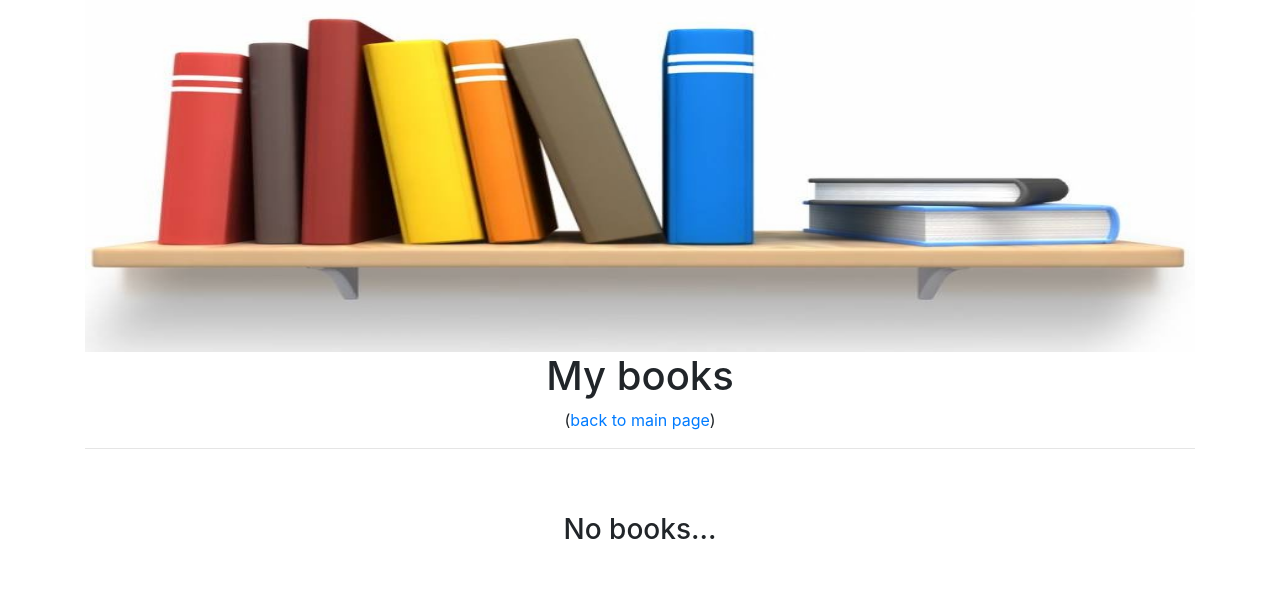
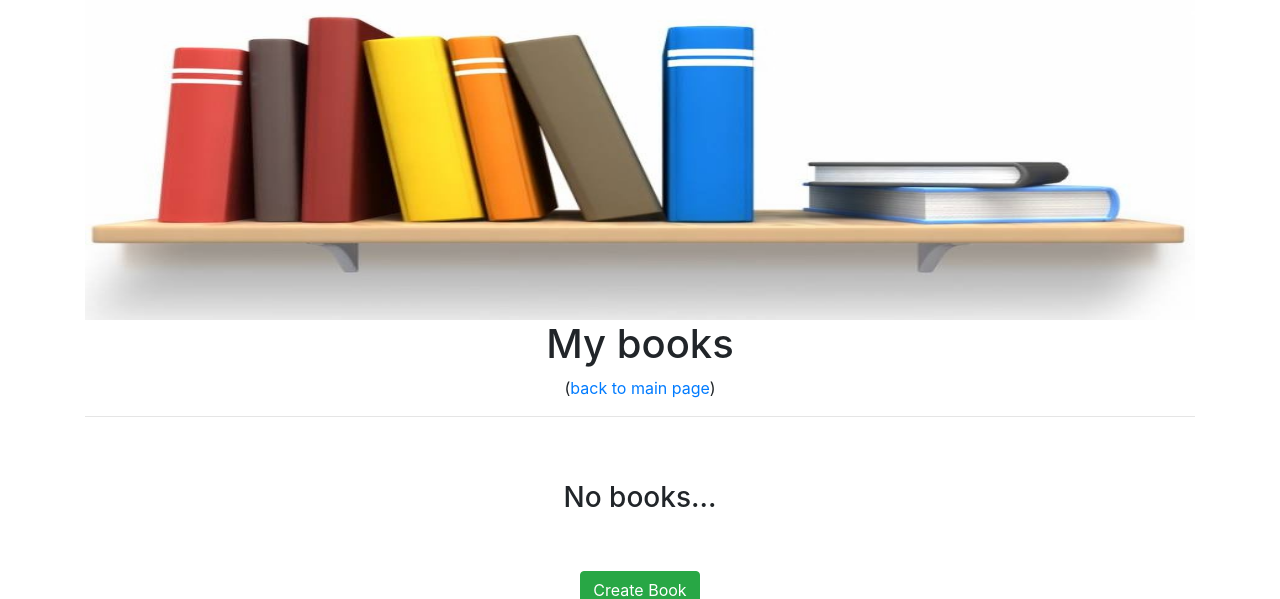
Before and after one commit to oeananas/Personal_library, a Django app: page /books/ in a window 1280 px wide. Shown: the top 599 px of the page. Run offline with Django 3.2, Linux system fonts and the light colour scheme; data that the repository does not hold is empty; some libraries are stand-ins or nearby versions.

Commit message:
fix height

```diff
--- a/library_project/library/templates/library/base.html
+++ b/library_project/library/templates/library/base.html
@@ -12,7 +12,7 @@
     <title>MyLib</title>
   </head>
   <body class="container text-center">
-    <img src="{% static 'img/bookshelf.jpg' %}" alt="" style="width: 100%; height: 22em">
+    <img src="{% static 'img/bookshelf.jpg' %}" alt="" style="width: 100%; height: 40vh">
     {% block content %}
     {% endblock %}
 
```
